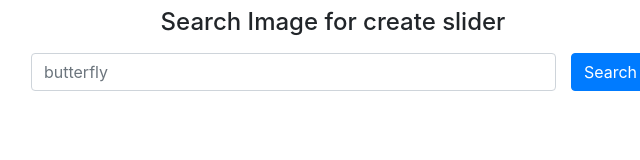
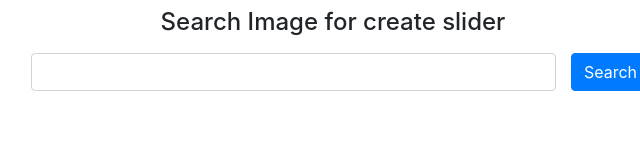
Before and after one commit to milydatta/Awesome-Slider, a plain HTML site: page index.html in a window 1280 px wide. Shown: the full height of the page, 307-947 px from the left. Drawn offline with nearby package versions, Linux system fonts and the light colour scheme.

Commit message:
Update index.html

```diff
--- a/index.html
+++ b/index.html
@@ -20,7 +20,7 @@
     <h4 class="mt-2 text-center">Search Image for create slider</h4>
     <div class="form-inline mt-3 d-flex justify-content-center">
       <div class="input-group col-md-6 mb-2">
-        <input type="text" onkeydown="search(this)" class="form-control" id="search" placeholder="butterfly">
+        <input type="text" onkeydown="search(this)" class="form-control" id="search" placeholder="">
       </div>
       <button onclick="getImages();myFunction()" type="button" id="search-btn" class="btn btn-primary mb-2">Search</button>
     </div>
```
